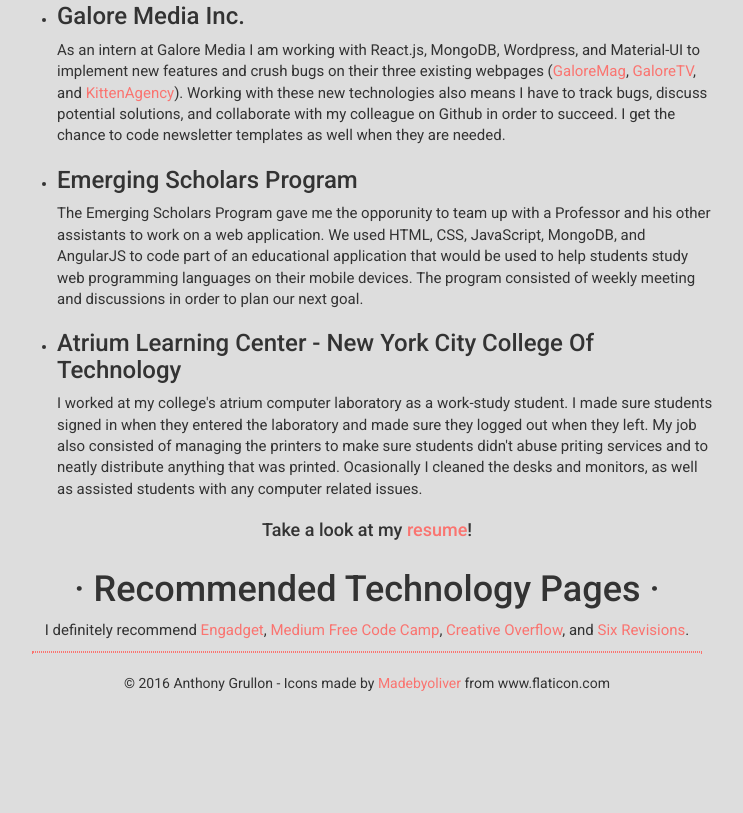
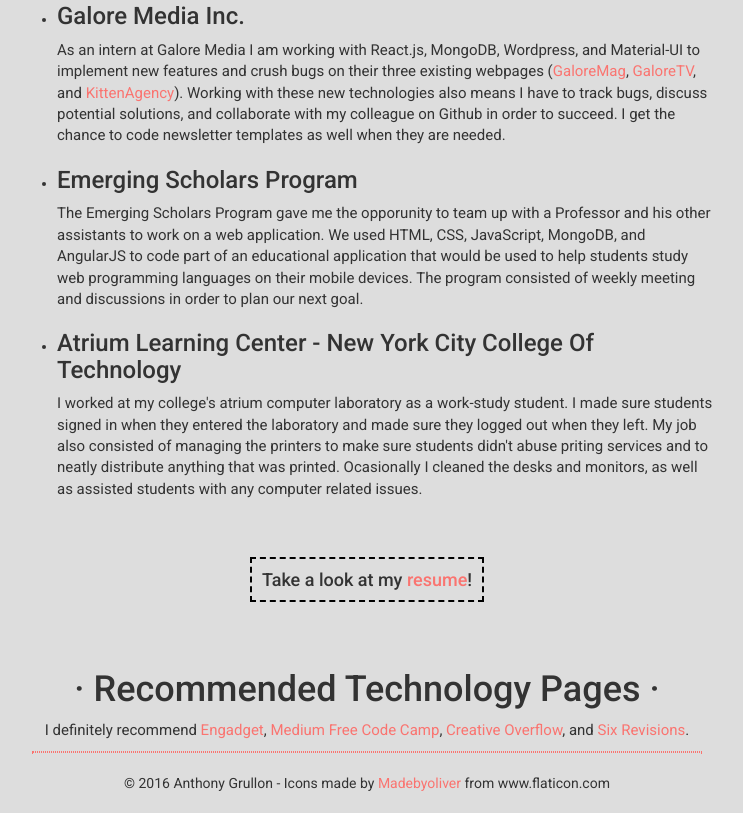
Before and after one commit to agrullon95/agrullon95.github.io, a plain HTML site: page index.html in a window 1280 px wide. Shown: the part 1157-1970 px from the top of the page, without its empty margins (273-1016 px from the left). Before the commit the page ends 1870 px from the top, so only its background shows below. Drawn offline with nearby package versions, Linux system fonts and the light colour scheme.

Commit message:
added dashed border/margin to resume link"

```diff
--- a/css/main.css
+++ b/css/main.css
@@ -134,12 +134,22 @@ header h2{
   color: #fa7470;
 }
 
+.Resume {
+  margin-top: 50px;
+  margin-bottom: 50px;
+}
+
+.resumeLink {
+  border: 2px dashed black;
+  padding: 10px;
+}
+
 footer {
   margin: 20px 10px;
 }
 
 /*
-IGNORE... FOR MY OWN FUTURE REFERENCE
+IGNORE... THIS FOR MY OWN FUTURE REFERENCE
 ICONS FROM -
 http://www.flaticon.com/packs/essential-collection
 */
--- a/index.html
+++ b/index.html
@@ -95,9 +95,9 @@
           </div>
         </div>
 
-          <div class="row">
+          <div class="row Resume">
             <div class="col-sm-12">
-              <h4 class="text-center">Take a look at my <a href="https://drive.google.com/file/d/0B3icL7OQppI7YXV5aU84N3JrMzQ/view?usp=sharing">resume</a>!</h4>
+              <h4 class="text-center"><span class="resumeLink">Take a look at my <a href="https://drive.google.com/file/d/0B3icL7OQppI7YXV5aU84N3JrMzQ/view?usp=sharing">resume</a>!</span></h4>
             </div>
           </div>
 
```
Also changed, not shown: 1 other file.
